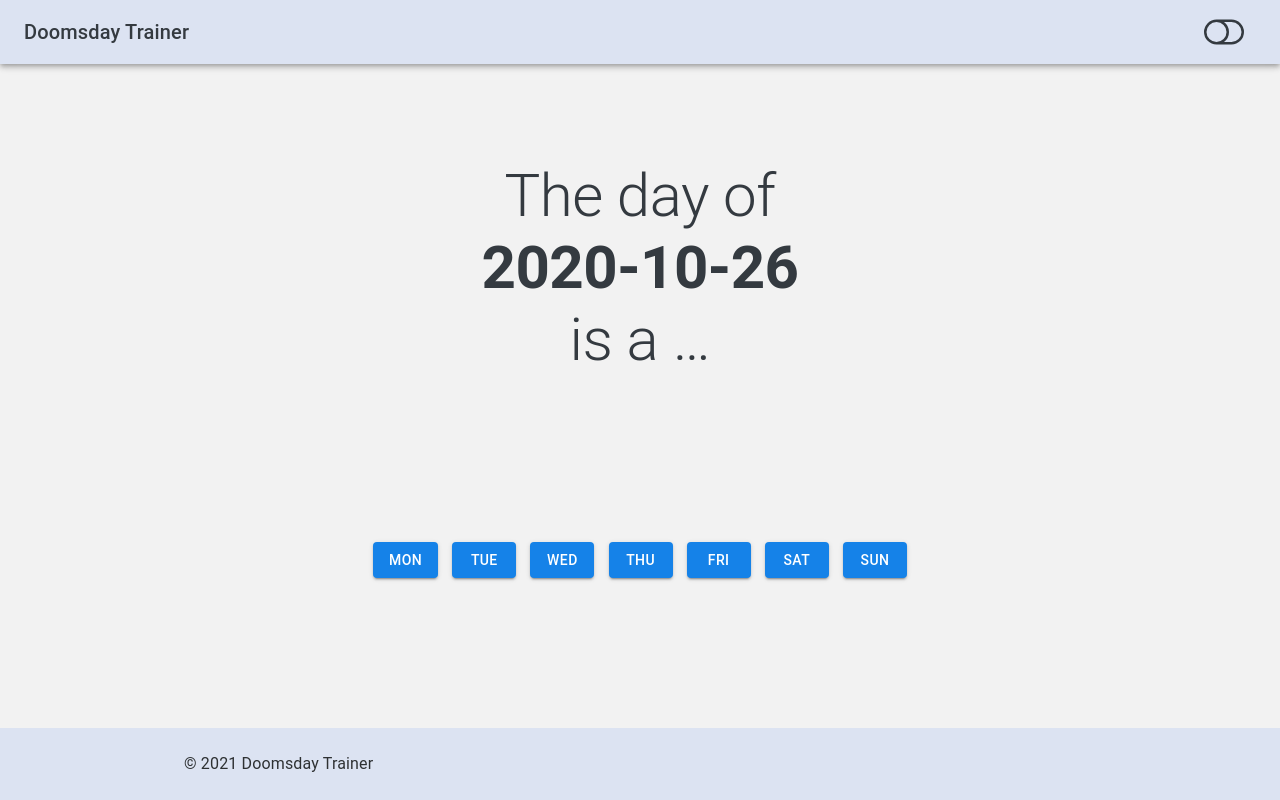
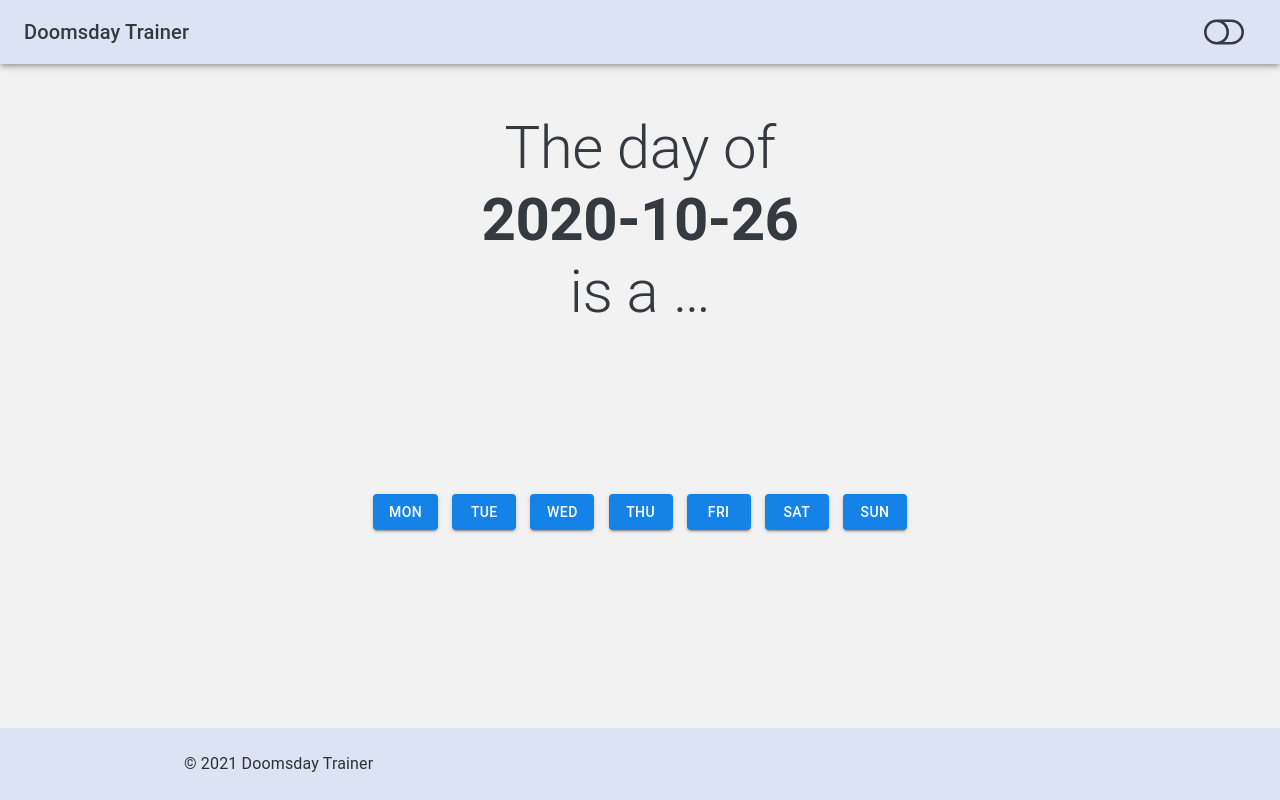
Before and after one commit to semperhilaris/doomsday-trainer, a Gatsby site: page /practice in a window 1280 px wide. Built offline with nearby package versions, Linux system fonts and the light colour scheme; Gatsby itself is replaced by a stand-in of ours.

Commit message:
Reduced top-margin of practice page.

```diff
--- a/src/pages/practice.tsx
+++ b/src/pages/practice.tsx
@@ -8,7 +8,7 @@ import { FC } from '../util';
 
 const useStyles = makeStyles((theme: Theme) => ({
     root: {
-        marginTop: theme.spacing(8),
+        marginTop: theme.spacing(2),
         marginBottom: theme.spacing(2)
     },
     link: {
```
